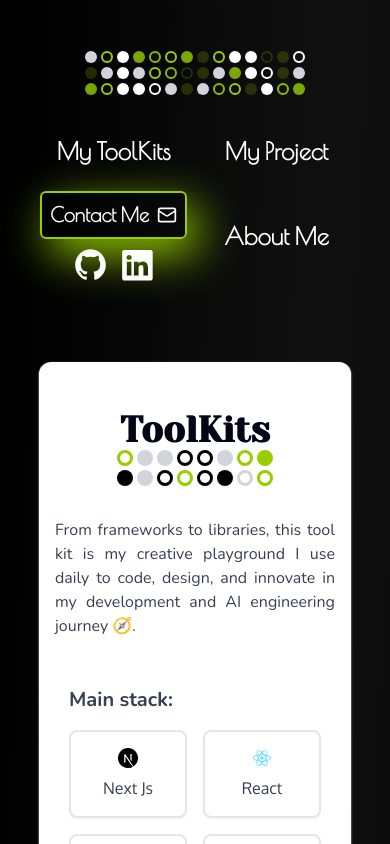
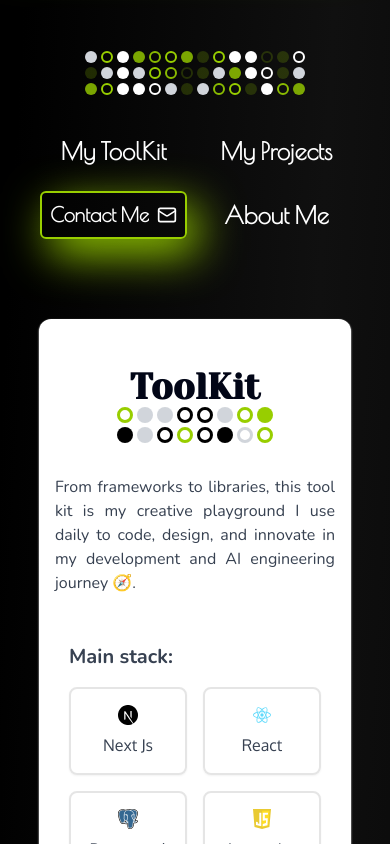
Before and after one commit to Stam2000/project-portfolio, a Next.js app: page / in a window 390 px wide. Shown: the part 1020-1864 px from the top of the page. Built offline with nearby package versions, Linux system fonts and the light colour scheme; a web font is replaced by a local one.

Commit message:
last refinements

```diff
--- a/app/globals.css
+++ b/app/globals.css
@@ -83,5 +83,6 @@ body {
   }
   body {
     @apply bg-background text-foreground;
+    scroll-behavior: smooth;
   }
 }
--- a/app/page.tsx
+++ b/app/page.tsx
@@ -63,16 +63,6 @@ const defaultConfig: TailwindClassConfig = {
   includeCircle: true,
 };
 
-const defC = [
-  { backgroundColor: "#D1D5DB" },
-  { backgroundColor: "#000000" },
-  { backgroundColor: "rgba(152, 206, 0, 0.8)" },
-  { borderWidth: "2px", borderColor: "#181818" },
-  { backgroundColor: "rgba(152, 206, 0, 0.8)" },
-  { borderWidth: "2px", borderColor: "#98CE00" },
-  { borderWidth: "2px", borderColor: "rgba(152, 206, 0, 0.9)" },
-  { borderWidth: "2px", borderColor: "rgba(152, 206, 0, 0.8)" },
-];
 
 const defaultColors = [
   { backgroundColor: "#D1D5DB" },
@@ -118,6 +108,13 @@ export default function Home() {
   const useRe = useRef(null);
   const isInView = useInView(useRe);
   const [computedValues, setComputedValues] = useState({ lines: 20, dotsEachLine: 7 });
+
+  const scrollTo = (sectionId:string)=>{
+    const section = document.getElementById(sectionId);
+    if (section) {
+      section.scrollIntoView({ behavior: 'smooth' });
+    }
+  }
 
   const ca = useMemo(() => {
     return generateTailwindClasses(
@@ -233,7 +230,7 @@ export default function Home() {
 
 
   return (
-    <main>
+    <main className="scroll-smooth" >
       <AnimatePresence>
         {idImg ? (
           <motion.div
@@ -475,9 +472,9 @@ export default function Home() {
           borderColor={borderColor}
         />
       </div>
-      <ToolKit colors={currentLanguage ? [...ca] : defaultColors} />
+      <ToolKit  colors={currentLanguage ? [...ca] : defaultColors} />
       <OverviewProjects />
-      <section className="  flex flex-col px-8 lg:px-48 overflow-hidden  pt-4 md:pt-16 pb-28 md:pb-20  ">
+      <section id="about" className="  flex flex-col px-8 lg:px-48 overflow-hidden  pt-4 md:pt-16 pb-28 md:pb-20  ">
         <div className="relative overflow-hidden bg-gradient-to-l border-r-[10px] border-b-[10px]  border-[#98CE00]   from-white from-10%  to-[#efefef]   flex rounded-2xl h-3/5 justify-end ">
           <div className="absolute h-full overflow-hidden w-full ">
             <MySvg7 className=" absolute  h-72" />
@@ -680,7 +677,7 @@ export default function Home() {
                 </a>
                 <MagicWand04Icon />
               </button>
-              <div className="grid grid-cols-2 gap-2">
+{/*               <div className="grid grid-cols-2 gap-2">
                 <a href="https://github.com/Stam2000" target="_blank">
                   <GithubIcon
                     width={35}
@@ -697,7 +694,7 @@ export default function Home() {
                     className="custom-class"
                   />
                 </a>
-              </div>
+              </div> */}
               <a href="mailto:manuel@sopmanuel.com" className="font-oxygen italic text-slate-800" >manuel@sopmanuel.com</a>
             </div>
           </div>
--- a/components/navbar.tsx
+++ b/components/navbar.tsx
@@ -17,6 +17,13 @@ const Navbar = ({
 }) => {
   const isMobile = useMediaQuery({ maxWidth: 500 });
   const isTablet = useMediaQuery({ maxWidth: 768 });
+
+  const scrollTo = (sectionId:string)=>{
+    const section = document.getElementById(sectionId);
+    if (section) {
+      section.scrollIntoView({ behavior: 'smooth' });
+    }
+  }
 
   if (isMobile) {
     return (
@@ -40,20 +47,20 @@ const Navbar = ({
         </div>
         <nav className="grid grid-cols-2 gap-4">
           <div className="relative flex items-center justify-center gap-1">
-            <a
+            <button
               className="z-50 text-white  text-2xl font-bold  p-2 rounded-md font-out left-1 text-nowrap"
-              href=""
+              onClick={()=>scrollTo("toolkit")}
             >
-              My ToolKits
-            </a>
+              My ToolKit
+            </button>
           </div>
           <div className="relative flex items-center justify-center gap-1">
-            <a
+            <button
               className="z-50  p-2 rounded-md text-white text-2xl font-bold font-out left-1 text-nowrap"
-              href=""
+              onClick={()=>scrollTo("projects")}
             >
-              My Project
-            </a>
+              My Projects
+            </button>
           </div>
           <div className="relative flex  flex-col gap-2">
             <motion.button
@@ -83,7 +90,7 @@ const Navbar = ({
                 Contact Me <Mail size={20} />
               </a>
             </motion.button>
-            <div className=" z-10 flex gap-3 text-white items-center justify-center ">
+{/*             <div className=" z-10 flex gap-3 text-white items-center justify-center ">
               <a href="https://github.com/Stam2000" target="_blank">
                 <GithubIcon
                   width={35}
@@ -100,16 +107,16 @@ const Navbar = ({
                   className="custom-class"
                 />
               </a>
-            </div>
+            </div> */}
           </div>
 
           <div className="relative flex items-center justify-center gap-1">
-            <a
+            <button
               className="z-50 text-white  p-2 md:p-1 rounded-md  text-2xl font-bold font-out left-1 text-nowrap"
-              href=""
+              onClick={()=>scrollTo("about")}
             >
               About Me
-            </a>
+            </button>
           </div>
         </nav>
       </motion.nav>
@@ -135,20 +142,20 @@ const Navbar = ({
         </div>
         <nav className="flex gap-8">
           <div className="relative flex items-center justify-center gap-1">
-            <a
+            <button
               className="z-50 text-white  text-2xl font-bold  p-2 rounded-md font-out left-1 text-nowrap"
-              href=""
+              onClick={()=>scrollTo("toolkit")}
             >
-              My ToolKits
-            </a>
+              My ToolKit
+            </button>
           </div>
           <div className="relative flex items-center justify-center gap-1">
-            <a
+            <button
               className="z-50  p-2 rounded-md text-white text-2xl font-bold font-out left-1 text-nowrap"
-              href=""
+              onClick={()=>scrollTo("projects")}
             >
-              My Project
-            </a>
+              My Projects
+            </button>
           </div>
           <div className="relative flex  flex-col gap-2">
             <motion.button
@@ -177,7 +184,7 @@ const Navbar = ({
                 Contact Me <Mail size={20} />
               </a>
             </motion.button>
-            <div className=" z-10 flex gap-3 text-white items-center justify-center ">
+{/*             <div className=" z-10 flex gap-3 text-white items-center justify-center ">
               <a href="https://github.com/Stam2000">
                 <GithubIcon
                   width={35}
@@ -194,16 +201,16 @@ const Navbar = ({
                   className="custom-class"
                 />
               </a>
-            </div>
+            </div> */}
           </div>
 
           <div className="relative flex items-center justify-center gap-1">
-            <a
+            <button
               className="z-50 text-white  p-2 md:p-1 rounded-md  text-2xl font-bold font-out left-1 text-nowrap"
-              href=""
+              onClick={()=>scrollTo("about")}
             >
               About Me
-            </a>
+            </button>
           </div>
         </nav>
       </motion.nav>
@@ -228,20 +235,20 @@ const Navbar = ({
       </div>
 
       <div className="relative flex items-center justify-center gap-1">
-        <a
+        <button
           className="z-50 text-white  deskB:text-xl font-bold  p-2 md:p-1 rounded-md font-out left-1 text-nowrap"
-          href=""
+          onClick={()=>scrollTo("toolkit")}
         >
-          My ToolKits
-        </a>
+          My ToolKit
+        </button>
       </div>
       <div className="relative flex items-center justify-center gap-1">
-        <a
+        <button
           className="z-50  p-2 md:p-1 rounded-md text-white deskB:text-xl font-bold font-out left-1 text-nowrap"
-          href=""
+          onClick={()=>scrollTo("projects")}
         >
-          My Project
-        </a>
+          My Projects
+        </button>
       </div>
       <div className="relative flex  flex-col gap-2">
         <motion.button
@@ -271,7 +278,7 @@ const Navbar = ({
             Contact Me <Mail size={20} />
           </a>
         </motion.button>
-        <div className=" z-10 flex gap-3 text-white items-center justify-center " >
+{/*         <div className=" z-10 flex gap-3 text-white items-center justify-center " >
           <a href="https://github.com/Stam2000" target="_blank">
             <GithubIcon
               width={35}
@@ -288,16 +295,16 @@ const Navbar = ({
               className="custom-class"
             />
           </a>
-        </div>
+        </div> */}
       </div>
 
       <div className="relative flex items-center justify-center gap-1">
-        <a
+        <button
           className="z-50 text-white  p-2 md:p-1 rounded-md  deskB:text-xl font-bold font-out left-1 text-nowrap"
-          href=""
+          onClick={()=>scrollTo("about")}
         >
           About Me
-        </a>
+        </button>
       </div>
     </motion.nav>
   );
--- a/components/overviewProject.tsx
+++ b/components/overviewProject.tsx
@@ -20,6 +20,7 @@ const OverviewProjects = () => {
   return (
     <section
       ref={useRe}
+      id="projects"
       className="flex  flex-col lg:px-14 desk:px-40  pt-16 pb-10 md:pb-20  "
     >
       <motion.h2
--- a/components/toolKit.tsx
+++ b/components/toolKit.tsx
@@ -68,10 +68,10 @@ const ToolKit = ({ colors }: { colors: React.CSSProperties[] }) => {
   ];
 
   return (
-    <div ref={ref} className=" pt-20 flex justify-center">
+    <div ref={ref} id="toolkit" className=" pt-20 flex justify-center">
       <div className="flex flex-col z-50 rounded-xl shadow-sm  shadow-white bg-gradient-to-b w-[80%] md:w-3/4 desk:2/3 from-white from-60% to-[#fdfff6] overflow-hidden to-90% pt-12 max-h-[80%] lg:px-12 desk:px-48 px-4 md:px-6 text-black">
         <motion.h2 className="text-slate-950 relative text-4xl self-center flex flex-col items-center mt-15 font-yeseva-one w-fit font-extrabold  md:p-2 round">
-          <span className="z-20">ToolKits</span>
+          <span className="z-20">ToolKit</span>
           <Dots
             location={`toolkits-dots`}
             key={"s"}
```
Also changed, not shown: components/projectDisplay.tsx (+5 -5 lines).
